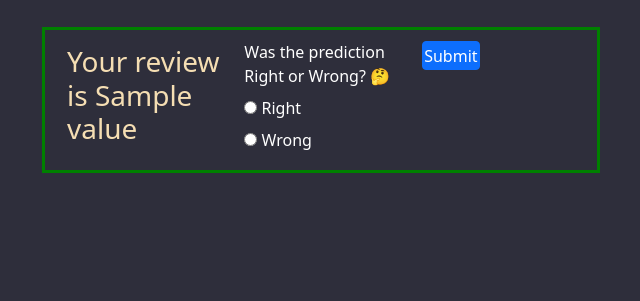
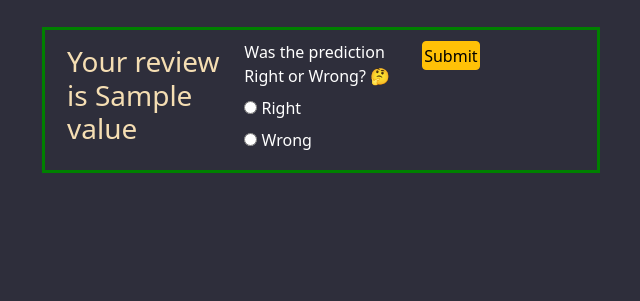
Before and after one commit to Meghdut-Mandal/imdb-movie-review-muskan, a Flask app: template templates/results.html in a window 1280 px wide. Shown: the part 499-800 px from the top of the page, without its empty margins (319-959 px from the left). Run offline with Flask 2, Linux system fonts and the light colour scheme; the template is opened without the code that fills it: most values are stand-ins (such as "Sample title", 1, 10 or a date in 2020); some libraries are stand-ins or nearby versions.

Commit message:
Update results.html

```diff
--- a/templates/results.html
+++ b/templates/results.html
@@ -17,7 +17,7 @@
                        <label for="female" style="color: white;">Wrong</label><br>
       </div>
          <div class="col-md-4">
-          <a href="https://imdbmoviereview.herokuapp.com/thanks.html"><button class="btn btn-primary" type="submit", value="submit" style="margin-top: 1%; padding: 1%; float:inherit;">Submit</button></a>
+          <a href="https://imdbmoviereview.herokuapp.com/thanks.html"><button class="btn btn-warning" type="submit", value="submit" style="margin-top: 1%; padding: 1%; float:inherit;">Submit</button></a>
          </div>
         </form>
       </form>
```
